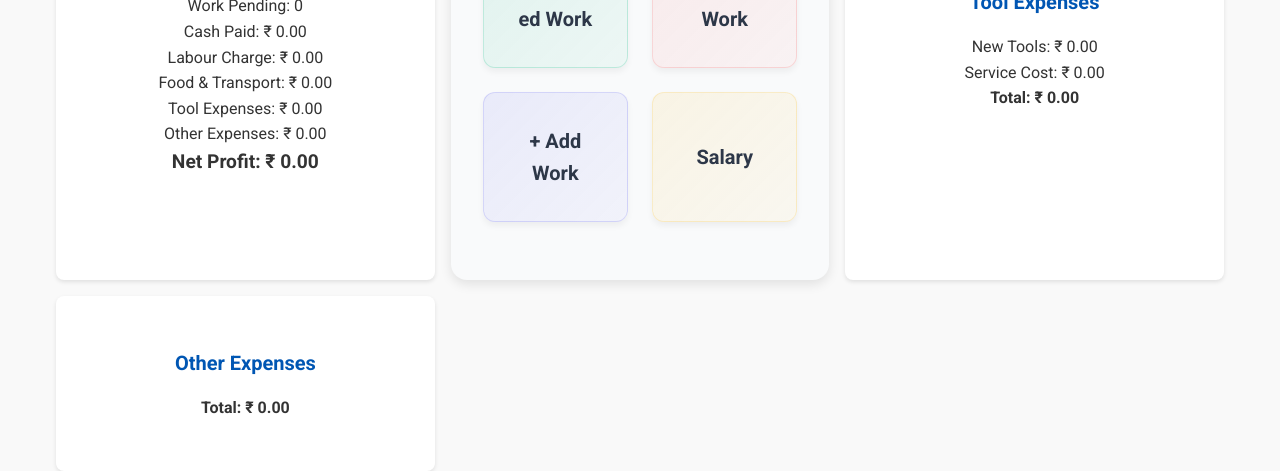
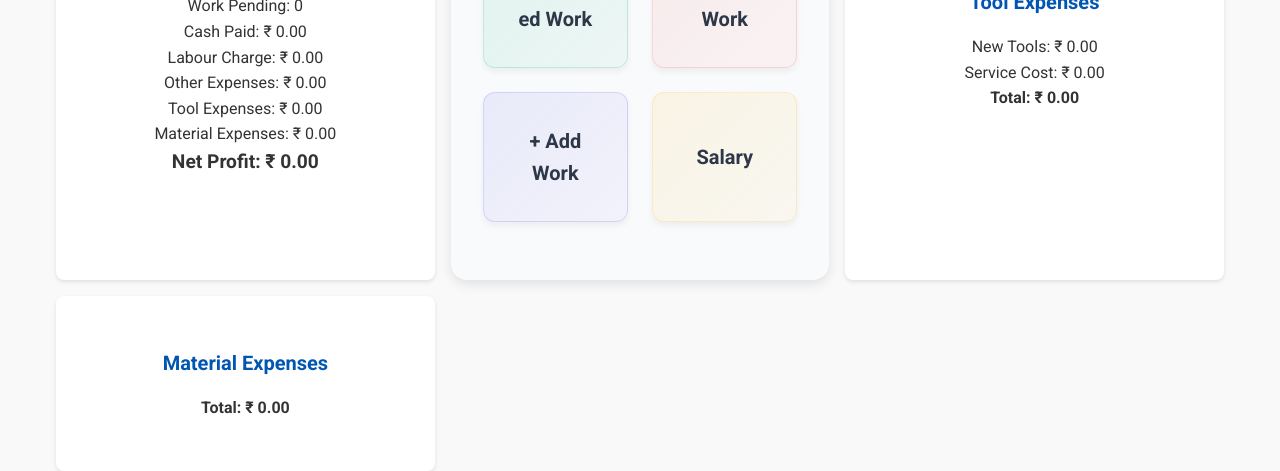
Before and after one commit to Wehelpsolutions/WeHelpSolutions, a plain HTML site: page dashboard.html in a window 1280 px wide. Shown: the part 297-768 px from the top of the page. Drawn offline with Linux system fonts and the light colour scheme; no server answers.

Commit message:
Update dashboard.html

```diff
--- a/dashboard.html
+++ b/dashboard.html
@@ -29,9 +29,9 @@
             <p>Work Pending: <span id="work-pending">0</span></p>
             <p>Cash Paid: <span id="total-cash-paid">₹ 0.00</span></p>
             <p>Labour Charge: <span id="labour-charge">₹ 0.00</span></p>
-            <p>Food & Transport: <span id="other-expense">₹ 0.00</span></p>
+            <p>Other Expenses: <span id="other-expense">₹ 0.00</span></p>
             <p>Tool Expenses: <span id="tool-expense">₹ 0.00</span></p>
-            <p>Other Expenses: <span id="othr-expense">₹ 0.00</span></p>
+            <p>Material Expenses: <span id="othr-expense">₹ 0.00</span></p>
             <p style="font-size: 1.2rem; font-weight: bold;">Net Profit:
                 <span id="net-profit">₹ 0.00</span>
             </p>
@@ -71,7 +71,7 @@
         </section>
 
         <section id="other-expenses" class="card">
-            <h2>Other Expenses</h2>
+            <h2>Material Expenses</h2>
             <p style="font-weight: bold;">Total: <span id="total-expenses">₹ 0.00</span></p>
         </section>
 
```
